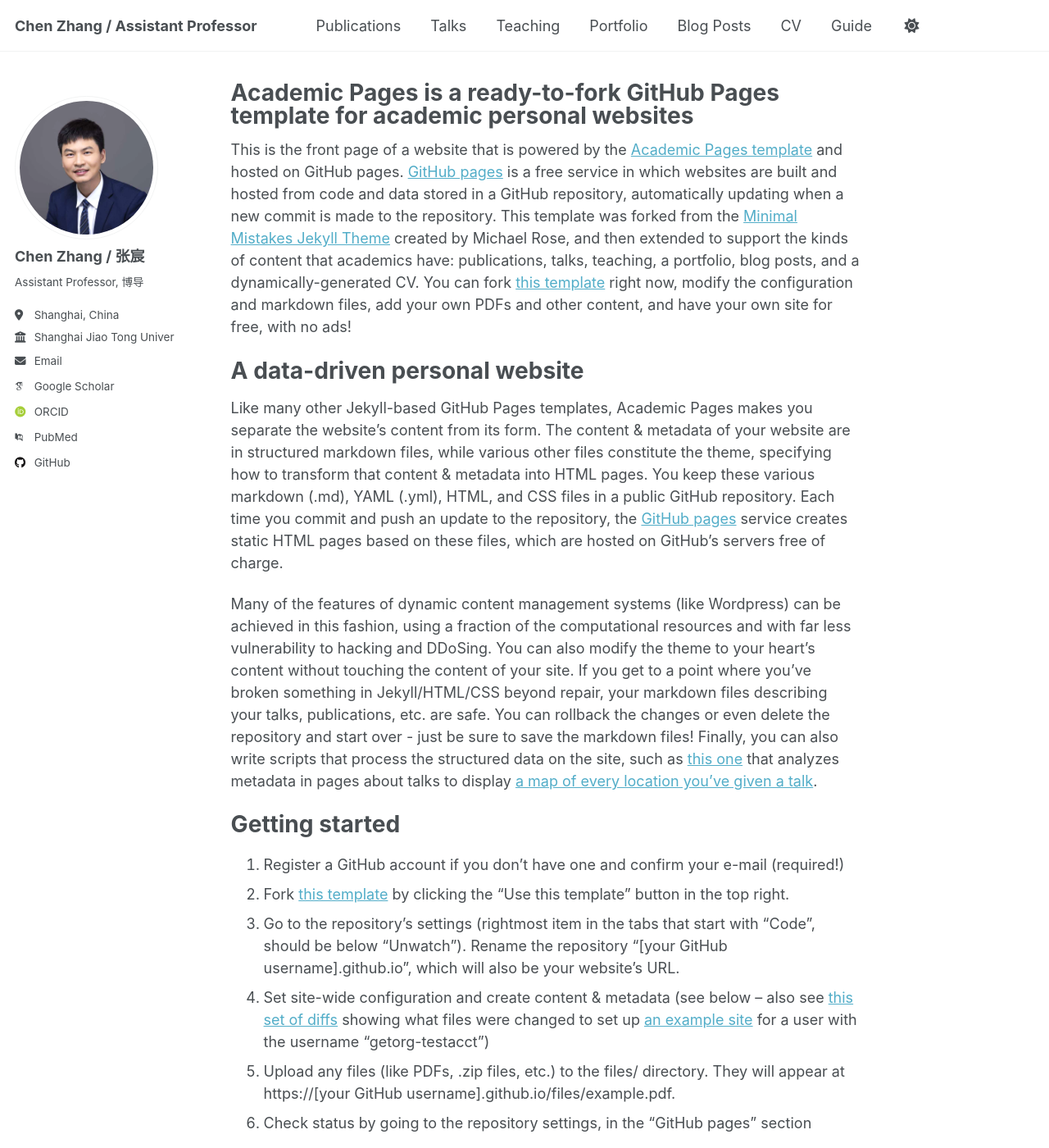
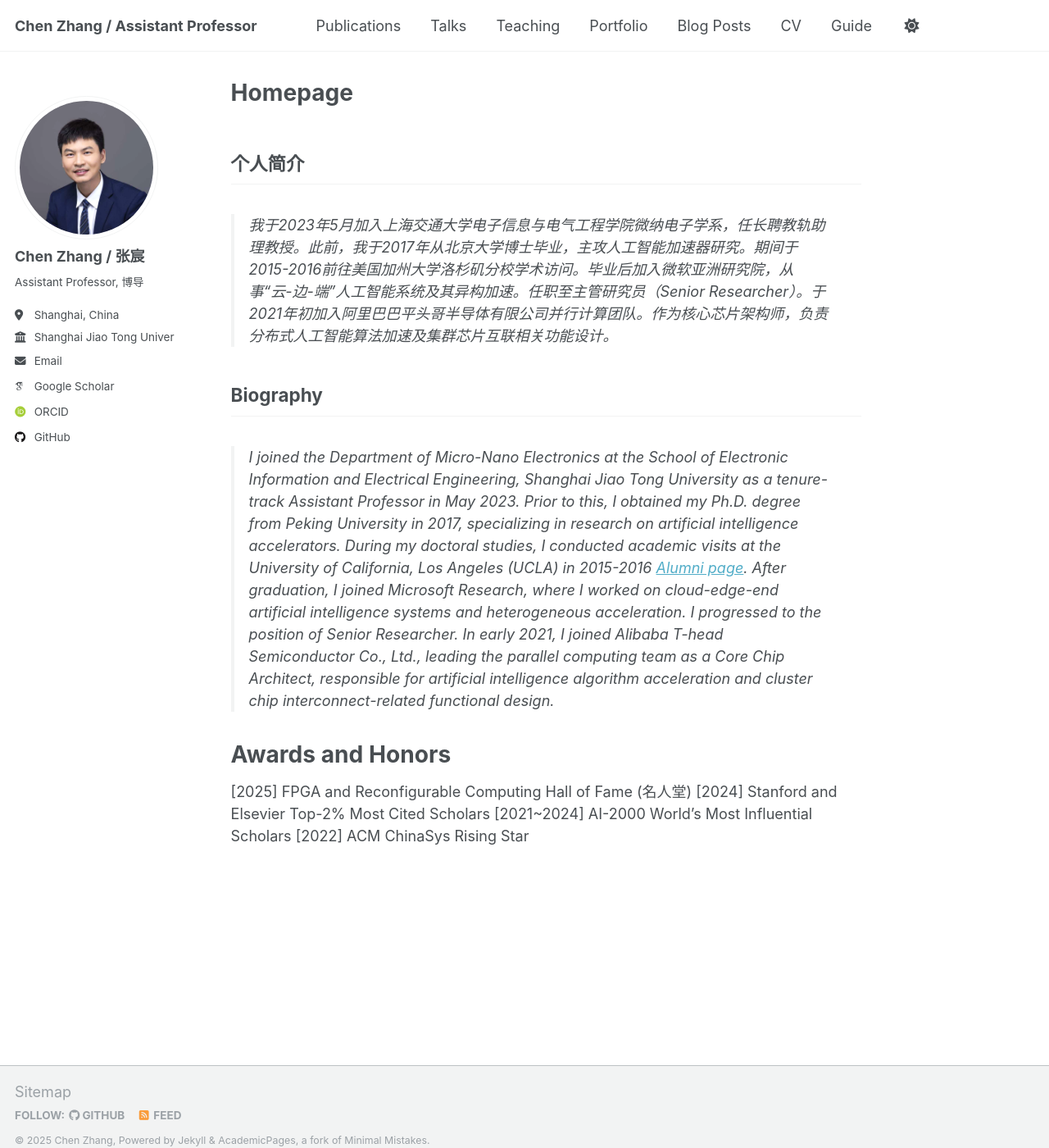
Before and after one commit to chenzhangsjtu/chenzhangsjtu.github.io, a Jekyll site: the page built from _pages/about.md, in a window 1280 px wide and 1400 px high. Shown: the whole window at 82% size. Built offline with Jekyll 4.4.1, drawn with Linux system fonts in a browser that asks for light colours; some web fonts are replaced; some of the changed text lies outside the part shown.

Commit message:
update about

```diff
--- a/_config.yml
+++ b/_config.yml
@@ -38,7 +38,7 @@ author:
   dplp             : "https://dblp.uni-trier.de/pid/94/4084-1.html"
   orcid            : "https://orcid.org/0000-0003-2762-2726"
   semantic         : # URL
-  pubmed           : "https://www.ncbi.nlm.nih.gov/pubmed/?term=john+snow"
+  pubmed           : # "https://www.ncbi.nlm.nih.gov/pubmed/?term=john+snow"
   researchgate     : # URL
   scopus           : # URL
 
--- a/_pages/about.md
+++ b/_pages/about.md
@@ -1,49 +1,24 @@
 ---
 permalink: /
-title: "Academic Pages is a ready-to-fork GitHub Pages template for academic personal websites"
+title: "Homepage"
 author_profile: true
 redirect_from:
   - /about/
   - /about.html
 ---
 
-This is the front page of a website that is powered by the [Academic Pages template](https://github.com/academicpages/academicpages.github.io) and hosted on GitHub pages. [GitHub pages](https://pages.github.com) is a free service in which websites are built and hosted from code and data stored in a GitHub repository, automatically updating when a new commit is made to the repository. This template was forked from the [Minimal Mistakes Jekyll Theme](https://mmistakes.github.io/minimal-mistakes/) created by Michael Rose, and then extended to support the kinds of content that academics have: publications, talks, teaching, a portfolio, blog posts, and a dynamically-generated CV. You can fork [this template](https://github.com/academicpages/academicpages.github.io) right now, modify the configuration and markdown files, add your own PDFs and other content, and have your own site for free, with no ads!
+## 个人简介
 
-A data-driven personal website
+> 我于2023年5月加入上海交通大学电子信息与电气工程学院微纳电子学系，任长聘教轨助理教授。此前，我于2017年从北京大学博士毕业，主攻人工智能加速器研究。期间于2015-2016前往美国加州大学洛杉矶分校学术访问。毕业后加入微软亚洲研究院，从事“云-边-端”人工智能系统及其异构加速。任职至主管研究员（Senior Researcher）。于2021年初加入阿里巴巴平头哥半导体有限公司并行计算团队。作为核心芯片架构师，负责分布式人工智能算法加速及集群芯片互联相关功能设计。
+
+## Biography
+
+> I joined the Department of Micro-Nano Electronics at the School of Electronic Information and Electrical Engineering, Shanghai Jiao Tong University as a tenure-track Assistant Professor in May 2023. Prior to this, I obtained my Ph.D. degree from Peking University in 2017, specializing in research on artificial intelligence accelerators. During my doctoral studies, I conducted academic visits at the University of California, Los Angeles (UCLA) in 2015-2016 [Alumni page](https://vast.cs.ucla.edu/people/alumni/chen-zhang). After graduation, I joined Microsoft Research, where I worked on cloud-edge-end artificial intelligence systems and heterogeneous acceleration. I progressed to the position of Senior Researcher. In early 2021, I joined Alibaba T-head Semiconductor Co., Ltd., leading the parallel computing team as a Core Chip Architect, responsible for artificial intelligence algorithm acceleration and cluster chip interconnect-related functional design.
+
+
+Awards and Honors
 ======
-Like many other Jekyll-based GitHub Pages templates, Academic Pages makes you separate the website's content from its form. The content & metadata of your website are in structured markdown files, while various other files constitute the theme, specifying how to transform that content & metadata into HTML pages. You keep these various markdown (.md), YAML (.yml), HTML, and CSS files in a public GitHub repository. Each time you commit and push an update to the repository, the [GitHub pages](https://pages.github.com/) service creates static HTML pages based on these files, which are hosted on GitHub's servers free of charge.
-
-Many of the features of dynamic content management systems (like Wordpress) can be achieved in this fashion, using a fraction of the computational resources and with far less vulnerability to hacking and DDoSing. You can also modify the theme to your heart's content without touching the content of your site. If you get to a point where you've broken something in Jekyll/HTML/CSS beyond repair, your markdown files describing your talks, publications, etc. are safe. You can rollback the changes or even delete the repository and start over - just be sure to save the markdown files! Finally, you can also write scripts that process the structured data on the site, such as [this one](https://github.com/academicpages/academicpages.github.io/blob/master/talkmap.ipynb) that analyzes metadata in pages about talks to display [a map of every location you've given a talk](https://academicpages.github.io/talkmap.html).
-
-Getting started
-======
-1. Register a GitHub account if you don't have one and confirm your e-mail (required!)
-1. Fork [this template](https://github.com/academicpages/academicpages.github.io) by clicking the "Use this template" button in the top right.
-1. Go to the repository's settings (rightmost item in the tabs that start with "Code", should be below "Unwatch"). Rename the repository "[your GitHub username].github.io", which will also be your website's URL.
-1. Set site-wide configuration and create content & metadata (see below -- also see [this set of diffs](http://archive.is/3TPas) showing what files were changed to set up [an example site](https://getorg-testacct.github.io) for a user with the username "getorg-testacct")
-1. Upload any files (like PDFs, .zip files, etc.) to the files/ directory. They will appear at https://[your GitHub username].github.io/files/example.pdf.
-1. Check status by going to the repository settings, in the "GitHub pages" section
-
-Site-wide configuration
-------
-The main configuration file for the site is in the base directory in [_config.yml](https://github.com/academicpages/academicpages.github.io/blob/master/_config.yml), which defines the content in the sidebars and other site-wide features. You will need to replace the default variables with ones about yourself and your site's github repository. The configuration file for the top menu is in [_data/navigation.yml](https://github.com/academicpages/academicpages.github.io/blob/master/_data/navigation.yml). For example, if you don't have a portfolio or blog posts, you can remove those items from that navigation.yml file to remove them from the header.
-
-Create content & metadata
-------
-For site content, there is one markdown file for each type of content, which are stored in directories like _publications, _talks, _posts, _teaching, or _pages. For example, each talk is a markdown file in the [_talks directory](https://github.com/academicpages/academicpages.github.io/tree/master/_talks). At the top of each markdown file is structured data in YAML about the talk, which the theme will parse to do lots of cool stuff. The same structured data about a talk is used to generate the list of talks on the [Talks page](https://academicpages.github.io/talks), each [individual page](https://academicpages.github.io/talks/2012-03-01-talk-1) for specific talks, the talks section for the [CV page](https://academicpages.github.io/cv), and the [map of places you've given a talk](https://academicpages.github.io/talkmap.html) (if you run this [python file](https://github.com/academicpages/academicpages.github.io/blob/master/talkmap.py) or [Jupyter notebook](https://github.com/academicpages/academicpages.github.io/blob/master/talkmap.ipynb), which creates the HTML for the map based on the contents of the _talks directory).
-
-**Markdown generator**
-
-The repository includes [a set of Jupyter notebooks](https://github.com/academicpages/academicpages.github.io/tree/master/markdown_generator
-) that converts a CSV containing structured data about talks or presentations into individual markdown files that will be properly formatted for the Academic Pages template. The sample CSVs in that directory are the ones I used to create my own personal website at stuartgeiger.com. My usual workflow is that I keep a spreadsheet of my publications and talks, then run the code in these notebooks to generate the markdown files, then commit and push them to the GitHub repository.
-
-How to edit your site's GitHub repository
-------
-Many people use a git client to create files on their local computer and then push them to GitHub's servers. If you are not familiar with git, you can directly edit these configuration and markdown files directly in the github.com interface. Navigate to a file (like [this one](https://github.com/academicpages/academicpages.github.io/blob/master/_talks/2012-03-01-talk-1.md) and click the pencil icon in the top right of the content preview (to the right of the "Raw | Blame | History" buttons). You can delete a file by clicking the trashcan icon to the right of the pencil icon. You can also create new files or upload files by navigating to a directory and clicking the "Create new file" or "Upload files" buttons.
-
-Example: editing a markdown file for a talk
-![Editing a markdown file for a talk](/images/editing-talk.png)
-
-For more info
-------
-More info about configuring Academic Pages can be found in [the guide](https://academicpages.github.io/markdown/), the [growing wiki](https://github.com/academicpages/academicpages.github.io/wiki), and you can always [ask a question on GitHub](https://github.com/academicpages/academicpages.github.io/discussions). The [guides for the Minimal Mistakes theme](https://mmistakes.github.io/minimal-mistakes/docs/configuration/) (which this theme was forked from) might also be helpful.
+[2025] FPGA and Reconfigurable Computing Hall of Fame (名人堂)
+[2024] Stanford and Elsevier Top-2% Most Cited Scholars
+[2021~2024] AI-2000 World's Most Influential Scholars
+[2022] ACM ChinaSys Rising Star
```
Also changed, not shown: 1 other file.
